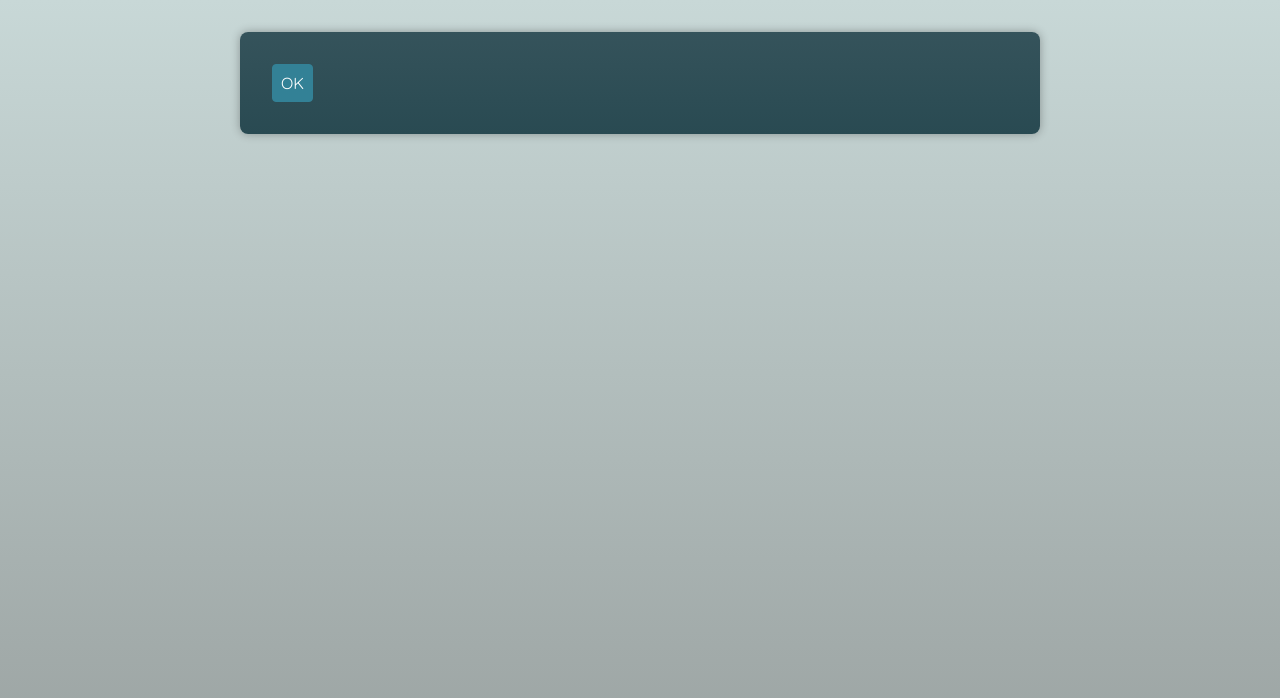
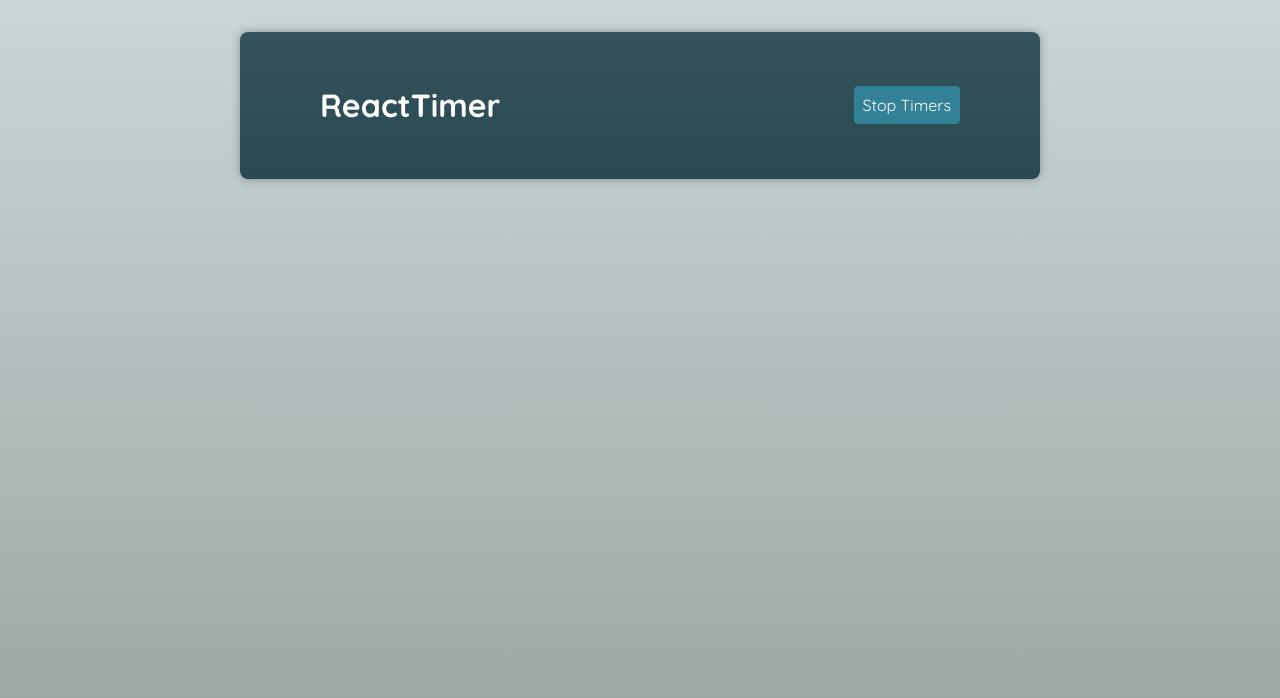
Before and after one commit to Kasia1781/ContextAPI_useReducer, a React (Vite) app: page / in a window 1280 px wide. Shown: the top 698 px of the page. Built offline with nearby package versions, Linux system fonts and the light colour scheme; a web font is replaced by a local one.

Commit message:
created Header component

```diff
--- a/src/App.tsx
+++ b/src/App.tsx
@@ -1,8 +1,8 @@
 import './App.css';
-import Button from './components/UI/Button';
+import Header from './components/Header';
 
 function App() {
-	return <Button>OK</Button>;
+	return <Header />;
 }
 
 export default App;
--- /dev/null
+++ b/src/components/Header.tsx
@@ -0,0 +1,10 @@
+import Button from './UI/Button';
+
+export default function Header() {
+	return (
+		<header>
+			<h1>ReactTimer</h1>
+			<Button>Stop Timers</Button>
+		</header>
+	);
+}
```
